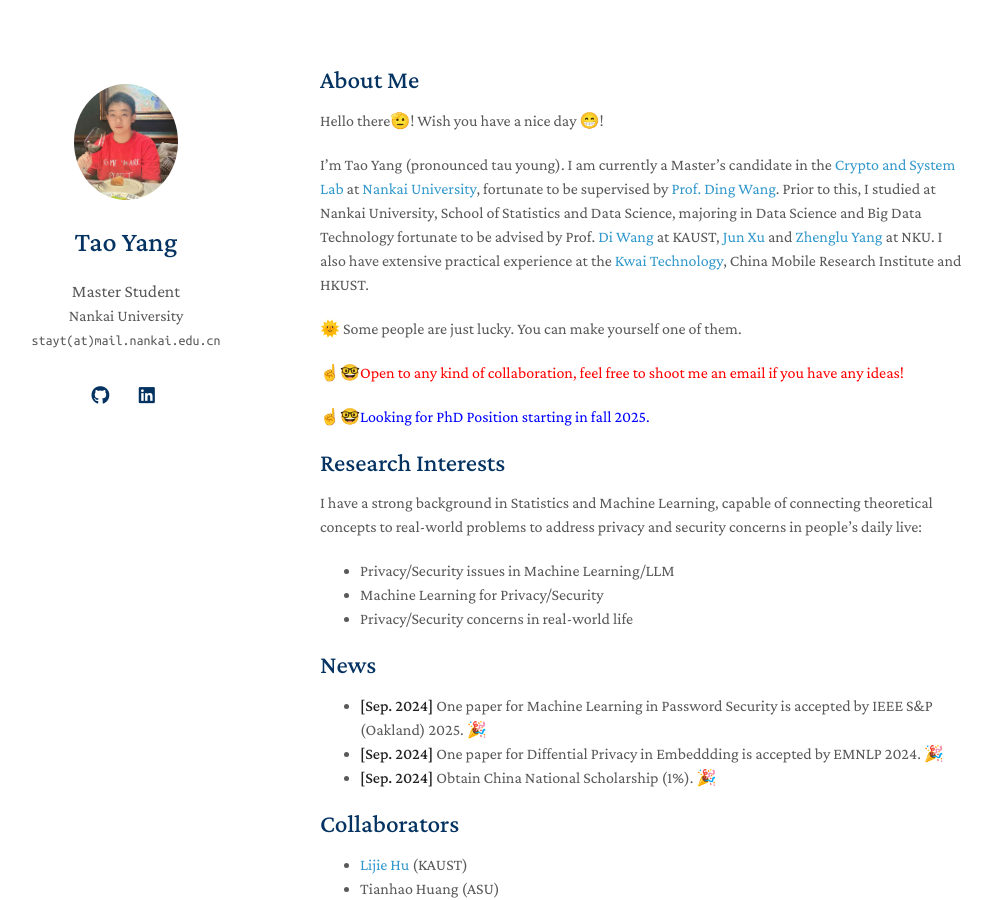
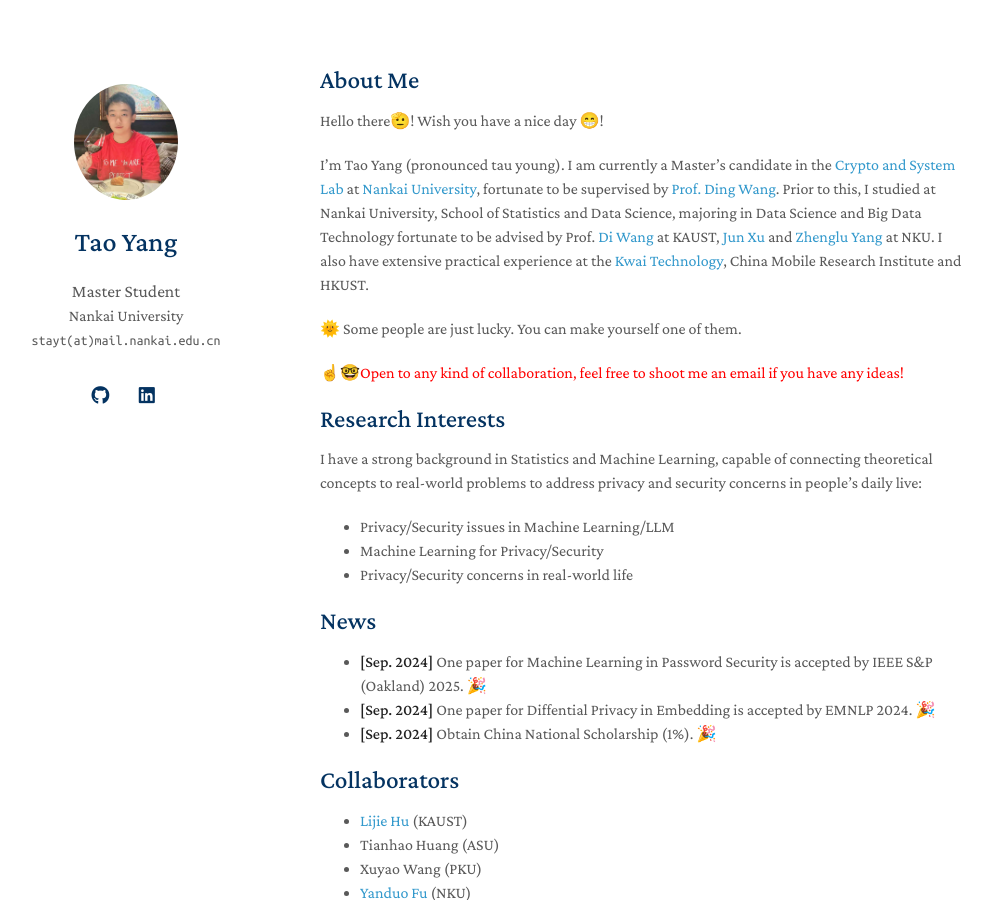
Before and after one commit to stayt1/stayt1.github.io, a Jekyll site: the page built from index.md, in a window 1280 px wide and 900 px high. Shown: the whole window, without its empty margins (150-1141 px from the left). Built offline with Jekyll 4.4.1, drawn with Linux system fonts in a browser that asks for light colours; a style sheet for code colours, icons or effects is not loaded; our own code applies the rules of GitHub Pages for plain Markdown files.

Commit message:
Update index.md

```diff
--- a/index.md
+++ b/index.md
@@ -10,7 +10,6 @@ I'm Tao Yang (pronounced tau young). I am currently a Master's candidate in the
 
 🌞 Some people are just lucky. You can make yourself one of them.
 <p style="color: red;">☝🤓Open to any kind of collaboration, feel free to shoot me an email if you have any ideas!</p>
-<p style="color: blue;">☝🤓Looking for PhD Position starting in fall 2025.</p>
 ## Research Interests
 
 I have a strong background in Statistics and Machine Learning, capable of connecting theoretical concepts to real-world problems to address privacy and security concerns in people’s daily live:
@@ -21,7 +20,7 @@ I have a strong background in Statistics and Machine Learning, capable of connec
 
 ## News
 - **[Sep. 2024]** One paper for Machine Learning in Password Security is accepted by IEEE S&P (Oakland) 2025. 🎉
-- **[Sep. 2024]** One paper for Diffential Privacy in Embeddding is accepted by EMNLP 2024. 🎉
+- **[Sep. 2024]** One paper for Diffential Privacy in Embedding is accepted by EMNLP 2024. 🎉
 - **[Sep. 2024]** Obtain China National Scholarship (1%). 🎉
 
 ## Collaborators
```
